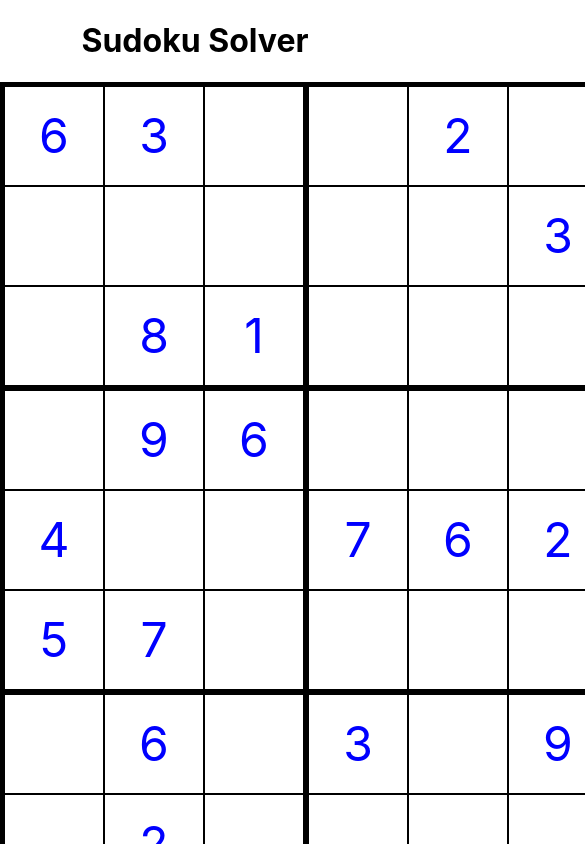
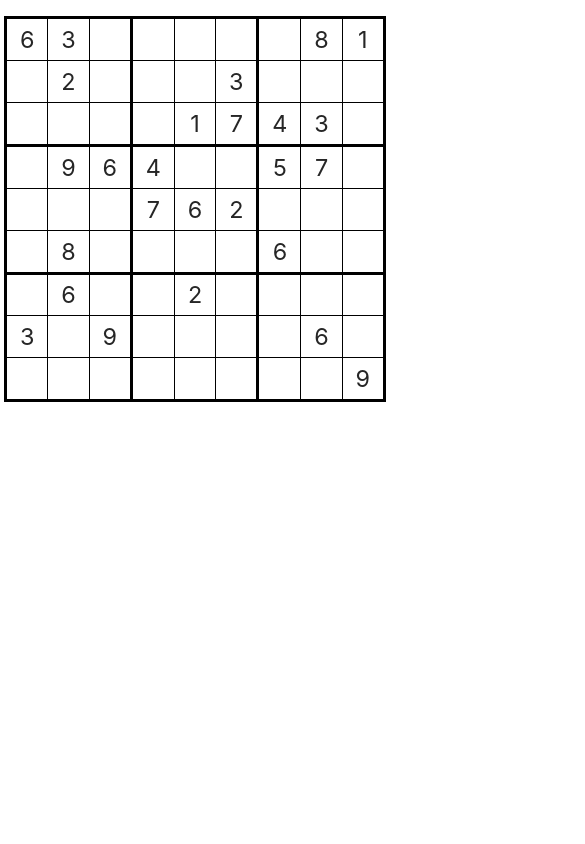
Before and after one commit to airburst/sudoku-solver, a React (Create React App) app: page / in a window 390 px wide. Shown: the top 844 px of the page, 585 px wide, since content can reach past the window. Built offline with nearby package versions, Linux system fonts and the light colour scheme.

Commit message:
feat: Responsive styling

```diff
--- a/package.json
+++ b/package.json
@@ -6,12 +6,10 @@
     "@testing-library/jest-dom": "^5.16.4",
     "@testing-library/react": "^13.2.0",
     "@testing-library/user-event": "^13.5.0",
-    "image-js": "^0.34.1",
     "react": "^18.1.0",
     "react-dom": "^18.1.0",
     "react-scripts": "5.0.1",
     "styled-components": "^5.3.5",
-    "tesseract.js": "^2.1.5",
     "web-vitals": "^2.1.4"
   },
   "scripts": {
--- a/src/App.css
+++ /dev/null
@@ -1,12 +0,0 @@
-.App {
-  text-align: center;
-}
-
-.puzzle {
-  display: grid;
-  grid-template-rows: repeat(3, auto);
-  grid-template-columns: repeat(3, auto);
-  width: 912px;
-  border: 2px solid black;
-  margin: auto;
-}
--- a/src/App.js
+++ b/src/App.js
@@ -1,55 +1,7 @@
-// import Tesseract from "tesseract.js";
 // import { useState, useCallback, useEffect } from "react";
-// import { Image } from "image-js";
-import "./App.css";
-import Square from "./Square";
-// import PuzzleImage from "./puzzle.jpg";
-
-// async function execute() {
-//   let image = await Image.load(PuzzleImage);
-
-//   const convertedImage = await image.grey().resize({ width: 200 });
-//   // return grey.save("puzzleConverted.png");
-//   return convertedImage;
-// }
+import PuzzleBoard from "./components/PuzzleBoard";
 
 function App() {
-  // const [puzzleImage, setPuzzleImage] = useState(null);
-  // const [converted, setConverted] = useState(false);
-
-  // Read an image (from camera in future)
-
-  // Process image to grey scale and resize if > 1000px
-  // const convert = useCallback(() => {
-  //   execute()
-  //     .then((convertedImage) => {
-  //       convertedImage.src = "converted.jpg";
-  //       setPuzzleImage(convertedImage);
-  //     })
-  //     .catch(console.error);
-  // }, []);
-
-  // useEffect(() => {
-  //   if (!converted) {
-  //     convert();
-  //     setConverted(true);
-  //   }
-  //   // eslint-disable-next-line react-hooks/exhaustive-deps
-  // }, []);
-
-  // Remove horizontal and vertical lines
-
-  // Chop image into 9 x 9 squares
-
-  // Use tesseract to recognize the number in each square
-  // Tesseract.recognize("./puzzle.png", "eng", {
-  //   logger: (m) => console.info(m),
-  // }).then(({ data: { text } }) => {
-  //   console.log(text);
-  // });
-
-  // Solve the puzzle
-
   // Render the puzzle
   const puzzleData = [
     [6, 3, 0, 0, 0, 0, 0, 8, 1],
@@ -65,12 +17,7 @@ function App() {
 
   return (
     <div className="App">
-      <h1>Sudoku Solver</h1>
-      <div className="puzzle">
-        {puzzleData.map((rowData, rowIndex) => (
-          <Square key={`row-${rowIndex}`} row={rowIndex} data={rowData} />
-        ))}
-      </div>
+      <PuzzleBoard data={puzzleData} />
     </div>
   );
 }
--- a/src/Cell.js
+++ /dev/null
@@ -1,40 +0,0 @@
-import { useState } from "react";
-import styled from "styled-components";
-
-const StyledCell = styled.div`
-  display: flex;
-  align-items: center;
-  justify-content: center;
-  border: 1px solid black;
-  font-size: 48px;
-  color: ${(props) => (props.hasSetValue ? "blue" : "black")};
-  cursor: ${(props) => (props.hasSetValue ? "default" : "pointer")};
-  background-color: ${(props) => (props.selected ? "yellow" : "white")};
-`;
-
-const Cell = ({ initialValue, handleClick }) => {
-  const [selected, setSelected] = useState(0);
-  // TODO: handle pencil marks
-  const hasSetValue = initialValue !== 0;
-
-  // TODO: emit selected event to store
-  // Selected cells are the targets for keyboard input
-  const handleClickCell = () => {
-    if (!hasSetValue) {
-      setSelected(!selected);
-      handleClick(selected);
-    }
-  };
-
-  return (
-    <StyledCell
-      onClick={handleClickCell}
-      hasSetValue={hasSetValue}
-      selected={selected}
-    >
-      {initialValue > 0 ? initialValue : ""}
-    </StyledCell>
-  );
-};
-
-export default Cell;
--- a/src/Square.js
+++ /dev/null
@@ -1,21 +0,0 @@
-import styled from "styled-components";
-import Cell from "./Cell";
-
-const StyledSquare = styled.div`
-  display: grid;
-  grid-template-rows: repeat(3, 100px);
-  grid-template-columns: repeat(3, 100px);
-  border: 2px solid black;
-`;
-
-const Square = ({ data = [], row = 0 }) => {
-  return (
-    <StyledSquare>
-      {data.map((initialValue, index) => (
-        <Cell key={`cell-${row}-${index}`} initialValue={initialValue} />
-      ))}
-    </StyledSquare>
-  );
-};
-
-export default Square;
--- /dev/null
+++ b/src/components/Cell.js
@@ -0,0 +1,62 @@
+import { useState } from "react";
+import styled from "styled-components";
+
+const StyledCell = styled.div`
+  position: relative;
+  display: flex;
+  flex-wrap: wrap;
+  flex-basis: calc(25% - 10px);
+  box-sizing: border-box;
+  align-items: center;
+  justify-content: center;
+  font-size: clamp(1rem, 6vw, 4rem);
+
+  // Thick borders for (3x3) square edges
+  border-top: ${({ row }) =>
+    row % 3 === 0 ? "3px solid black" : "1px solid black"};
+  border-left: ${({ col }) =>
+    col % 3 === 0 ? "3px solid black" : "1px solid black"};
+
+  color: ${({ hasSetValue }) =>
+    hasSetValue ? "var(--fixed-color)" : "var(--guess-color)"};
+  cursor: ${({ hasSetValue }) => (hasSetValue ? "default" : "pointer")};
+  background-color: ${({ selected }) =>
+    selected ? "var(--selected-bg-color)" : "white"};
+
+  &::before {
+    content: "";
+    display: block;
+    padding-top: 100%;
+  }
+`;
+
+const Cell = ({ initialValue, row = 0, col = 0, handleClick }) => {
+  const [selected, setSelected] = useState(0);
+  // TODO: handle pencil marks
+  const hasSetValue = initialValue !== 0;
+
+  // TODO: emit selected event to store
+  // Selected cells are the targets for keyboard input
+  const handleClickCell = () => {
+    if (!hasSetValue) {
+      console.log(`Clicked cell: [${row}, ${col}]`); // FIXME: remove
+      setSelected(!selected);
+      handleClick?.(selected);
+    }
+  };
+
+  return (
+    <StyledCell
+      onClick={handleClickCell}
+      hasSetValue={hasSetValue}
+      selected={selected}
+      row={row}
+      col={col}
+      tabIndex={hasSetValue ? -1 : 1}
+    >
+      {initialValue > 0 ? initialValue : ""}
+    </StyledCell>
+  );
+};
+
+export default Cell;
--- /dev/null
+++ b/src/components/PuzzleBoard.js
@@ -0,0 +1,39 @@
+// import { useState, useCallback, useEffect } from "react";
+import styled from "styled-components";
+import Cell from "./Cell";
+
+const StyledBoard = styled.div`
+  display: grid;
+  grid-template-rows: repeat(9, auto);
+  grid-template-columns: repeat(9, auto);
+  margin: 1rem 0.25rem 1rem 0.25rem;
+  max-width: 912px;
+  border-right: 3px solid black;
+  border-bottom: 3px solid black;
+
+  @media (min-width: 912px) {
+    margin: auto;
+    margin-top: 2rem;
+  }
+`;
+
+const PuzzleBoard = ({ data = [] }) => {
+  return (
+    <div className="App">
+      <StyledBoard>
+        {data.map((rowData, rowIndex) =>
+          rowData.map((value, colIndex) => (
+            <Cell
+              key={`cell-${rowIndex}-${colIndex}`}
+              row={rowIndex}
+              col={colIndex}
+              initialValue={value}
+            />
+          ))
+        )}
+      </StyledBoard>
+    </div>
+  );
+};
+
+export default PuzzleBoard;
--- a/src/index.css
+++ b/src/index.css
@@ -1,13 +1,20 @@
+:root {
+  --cell-size: 100px;
+  --fixed-color: #262626;
+  --guess-color: #4551f2;
+  --selected-bg-color: rgb(250, 250, 176);
+}
+
 body {
   margin: 0;
-  font-family: -apple-system, BlinkMacSystemFont, 'Segoe UI', 'Roboto', 'Oxygen',
-    'Ubuntu', 'Cantarell', 'Fira Sans', 'Droid Sans', 'Helvetica Neue',
+  font-family: -apple-system, BlinkMacSystemFont, "Segoe UI", "Roboto", "Oxygen",
+    "Ubuntu", "Cantarell", "Fira Sans", "Droid Sans", "Helvetica Neue",
     sans-serif;
   -webkit-font-smoothing: antialiased;
   -moz-osx-font-smoothing: grayscale;
 }
 
 code {
-  font-family: source-code-pro, Menlo, Monaco, Consolas, 'Courier New',
+  font-family: source-code-pro, Menlo, Monaco, Consolas, "Courier New",
     monospace;
 }
```
Also changed, not shown: src/puzzle.jpg (deleted), 1 other file (tests, documents, lock files or other folders).
